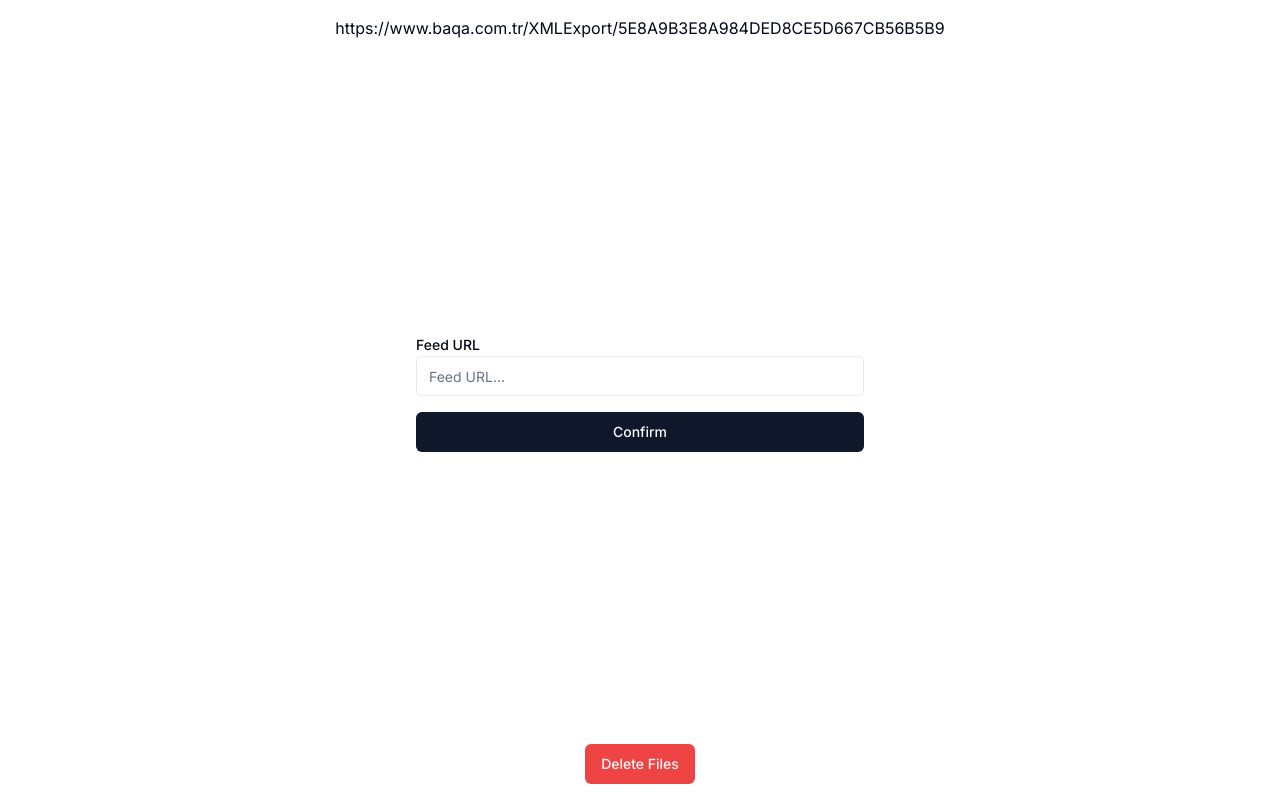
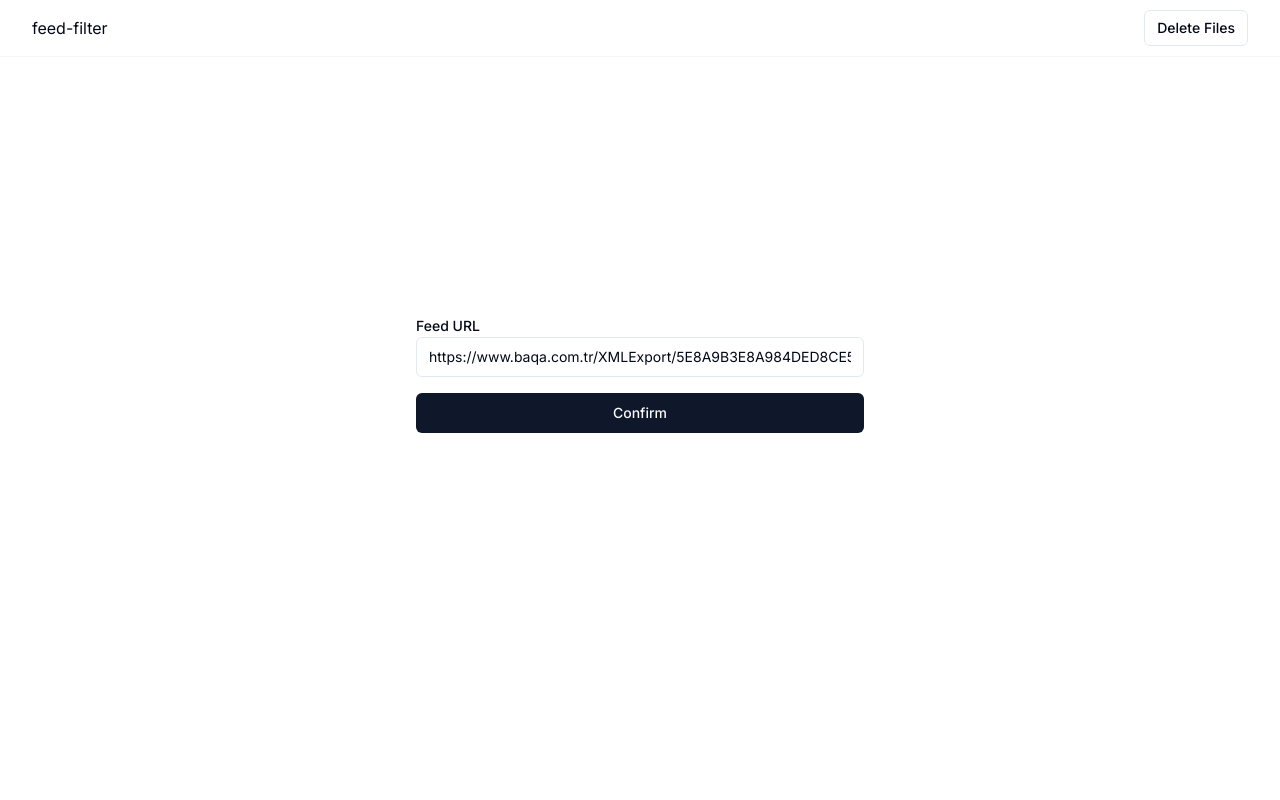
Before and after one commit to duhanmeric/feed-filter, a Next.js app: page / in a window 1280 px wide. Built offline with nearby package versions, Linux system fonts and the light colour scheme.

Commit message:
header added & code refactor

```diff
--- a/src/actions/file.ts
+++ b/src/actions/file.ts
@@ -58,7 +58,8 @@
         };
     }
 
-    redirect(`/filter?name=${randomName}&keys=${JSON.stringify(keys)}`);
+    const encodedKeys = encodeURIComponent(JSON.stringify(keys));
+    redirect(`/filter?name=${randomName}&keys=${encodedKeys}`);
 };
 
 export const deleteFiles = async () => {
@@ -83,6 +84,8 @@
     } catch (error) {
         console.error(error);
     }
+
+    redirect("/");
 };
 
 type Condition = NUMBER_CONDITION_TYPES | STRING_CONDITION_TYPES | null;
--- a/src/app/file/page.tsx
+++ b/src/app/file/page.tsx
@@ -3,6 +3,7 @@
 import { FeedField } from "@/actions/file";
 import Pagination from "./Pagination";
 import { itemPerPage } from "@/constants";
+import { Badge } from "@/components/ui/badge";
 
 async function getFile(uniqueFileId: string, page: number) {
     const fileName = `total_${uniqueFileId}.json`;
@@ -67,10 +68,12 @@
 
     const result = await getFile(fileNameFromUrl, Number(page));
     return (
-        <main className="h-full p-4">
+        <main>
             <h1 className="text-2xl font-bold">Your Filter Results</h1>
-            Your file name: {fileNameFromUrl}
-            <br />
+            <div>
+                <span>Your file name: </span>
+                <Badge variant="secondary">{fileNameFromUrl}</Badge>
+            </div>
             Your filters: {filtersFromUrl}
             <br />
             <div>
--- a/src/app/filter/page.tsx
+++ b/src/app/filter/page.tsx
@@ -1,4 +1,5 @@
 import KeyFilter from "@/components/templates/KeyFilter";
+import { Badge } from "@/components/ui/badge";
 
 export default function FilterPage({
     searchParams,
@@ -16,15 +17,17 @@
     }
 
     const fileNameFromUrl = name as string;
-    const fileKeysFromUrl = JSON.parse(keys) as string[];
-    // const totalPageCountFromUrl = parseInt(totalPageCount);
-    // console.log("totalPageCountFromUrl: ", totalPageCountFromUrl);
+    const fileKeysFromUrl = JSON.parse(decodeURIComponent(keys));
 
     return (
-        <main className="h-full p-4">
-            Your file name: {fileNameFromUrl}
-            <br />
+        <section>
+            <h1 className="text-2xl font-bold">Filter Keys</h1>
+            <div className="mb-2">
+                <span>Your file name: </span>
+                <Badge variant="secondary">{fileNameFromUrl}</Badge>
+            </div>
+
             <KeyFilter fileName={name} keys={fileKeysFromUrl} />
-        </main>
+        </section>
     );
 }
--- a/src/app/layout.tsx
+++ b/src/app/layout.tsx
@@ -2,6 +2,7 @@
 import { Inter } from "next/font/google";
 import "./globals.css";
 import { Toaster } from "@/components/ui/toaster";
+import Header from "@/components/templates/Header";
 
 const inter = Inter({ subsets: ["latin"] });
 
@@ -17,8 +18,9 @@
 }>) {
     return (
         <html lang="en">
-            <body className={inter.className}>
-                {children}
+            <body className={`${inter.className} flex flex-col`}>
+                <Header />
+                <main className="h-full p-4">{children}</main>
                 <Toaster />
             </body>
         </html>
--- a/src/app/page.tsx
+++ b/src/app/page.tsx
@@ -1,9 +1,5 @@
 import FileFormURL from "@/components/templates/FileFormURL";
 
 export default function Home() {
-    return (
-        <main className="h-full p-4">
-            <FileFormURL />
-        </main>
-    );
+    return <FileFormURL />;
 }
--- a/src/components/templates/FileFormURL.tsx
+++ b/src/components/templates/FileFormURL.tsx
@@ -1,11 +1,10 @@
 "use client";
 
 import React from "react";
-import { Button } from "@/components/ui/button";
 import { Input } from "../ui/input";
 import { Label } from "../ui/label";
 import { useToast } from "../ui/use-toast";
-import { deleteFiles, fileDownload } from "@/actions/file";
+import { fileDownload } from "@/actions/file";
 import SubmitButton from "./SubmitButton";
 
 const FileFormURL = () => {
@@ -30,26 +29,20 @@
 
     return (
         <div className="flex h-full flex-col items-center justify-center">
-            <span>
-                https://www.baqa.com.tr/XMLExport/5E8A9B3E8A984DED8CE5D667CB56B5B9
-            </span>
-
             <div className="flex h-full w-full max-w-md  items-center justify-center">
-                <form action={clientAction} className="w-full space-y-4">
+                <form action={clientAction} className="mb-28 w-full space-y-4">
                     <div>
                         <Label htmlFor="fileUrl">Feed URL</Label>
                         <Input
                             placeholder="Feed URL..."
                             id="fileUrl"
                             name="fileUrl"
+                            defaultValue="https://www.baqa.com.tr/XMLExport/5E8A9B3E8A984DED8CE5D667CB56B5B9"
                         />
                     </div>
                     <SubmitButton title="Confirm" />
                 </form>
             </div>
-            <form action={deleteFiles}>
-                <Button variant="destructive">Delete Files</Button>
-            </form>
         </div>
     );
 };
--- /dev/null
+++ b/src/components/templates/Header.tsx
@@ -0,0 +1,23 @@
+import Link from "next/link";
+import React from "react";
+import { Button } from "../ui/button";
+import { deleteFiles } from "@/actions/file";
+
+const Header = () => {
+    return (
+        <header className="border-b border-border/40 bg-background/95 backdrop-blur supports-[backdrop-filter]:bg-background/60">
+            <div className="container flex h-14 max-w-screen-2xl items-center justify-between">
+                <Link href="/">feed-filter</Link>
+                <div className="flex items-center gap-10">
+                    <form action={deleteFiles}>
+                        <Button size="sm" variant="outline">
+                            Delete Files
+                        </Button>
+                    </form>
+                </div>
+            </div>
+        </header>
+    );
+};
+
+export default Header;
--- /dev/null
+++ b/src/components/ui/badge.tsx
@@ -0,0 +1,36 @@
+import * as React from "react"
+import { cva, type VariantProps } from "class-variance-authority"
+
+import { cn } from "@/lib/utils"
+
+const badgeVariants = cva(
+  "inline-flex items-center rounded-full border px-2.5 py-0.5 text-xs font-semibold transition-colors focus:outline-none focus:ring-2 focus:ring-ring focus:ring-offset-2",
+  {
+    variants: {
+      variant: {
+        default:
+          "border-transparent bg-primary text-primary-foreground hover:bg-primary/80",
+        secondary:
+          "border-transparent bg-secondary text-secondary-foreground hover:bg-secondary/80",
+        destructive:
+          "border-transparent bg-destructive text-destructive-foreground hover:bg-destructive/80",
+        outline: "text-foreground",
+      },
+    },
+    defaultVariants: {
+      variant: "default",
+    },
+  }
+)
+
+export interface BadgeProps
+  extends React.HTMLAttributes<HTMLDivElement>,
+    VariantProps<typeof badgeVariants> {}
+
+function Badge({ className, variant, ...props }: BadgeProps) {
+  return (
+    <div className={cn(badgeVariants({ variant }), className)} {...props} />
+  )
+}
+
+export { Badge, badgeVariants }
--- a/src/constants/index.ts
+++ b/src/constants/index.ts
@@ -1 +1 @@
-export const itemPerPage = 20;
+export const itemPerPage = 10;
```
Also changed, not shown: 1 other file (tests, documents, lock files or other folders).
